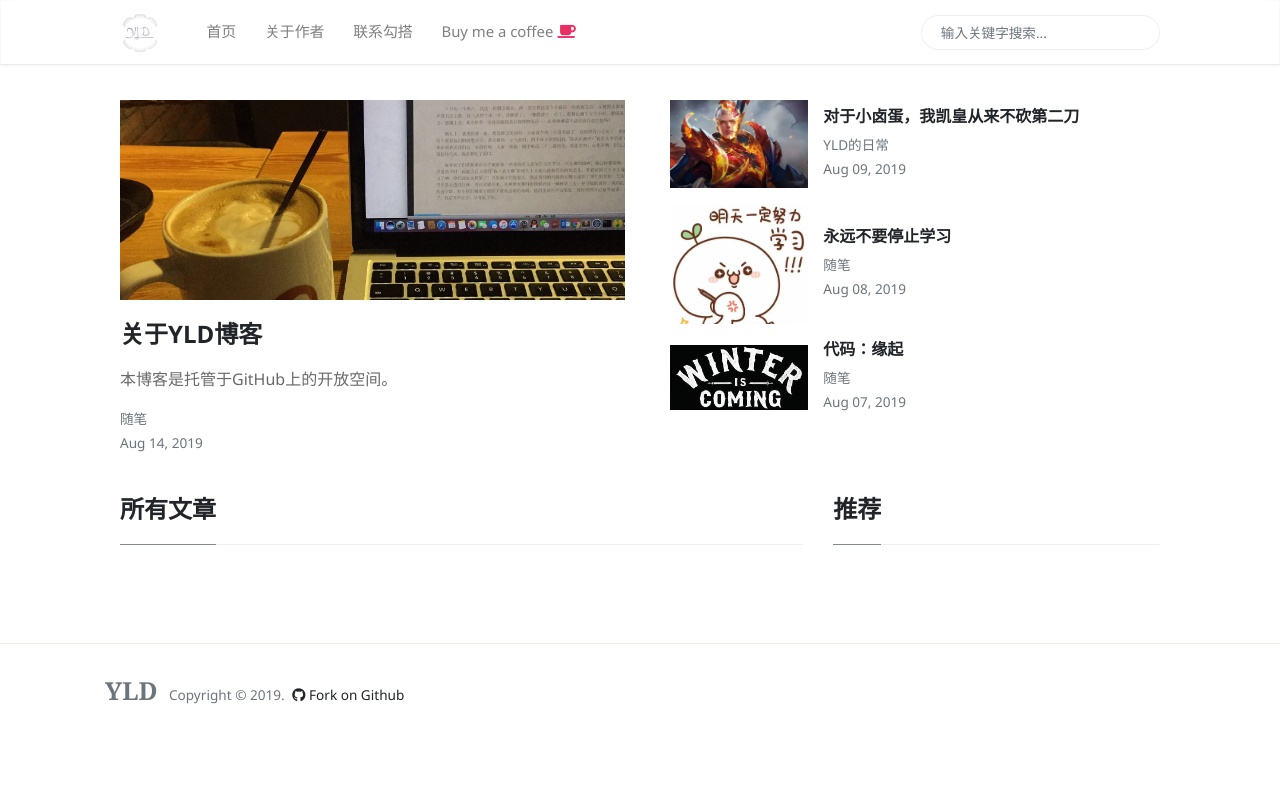
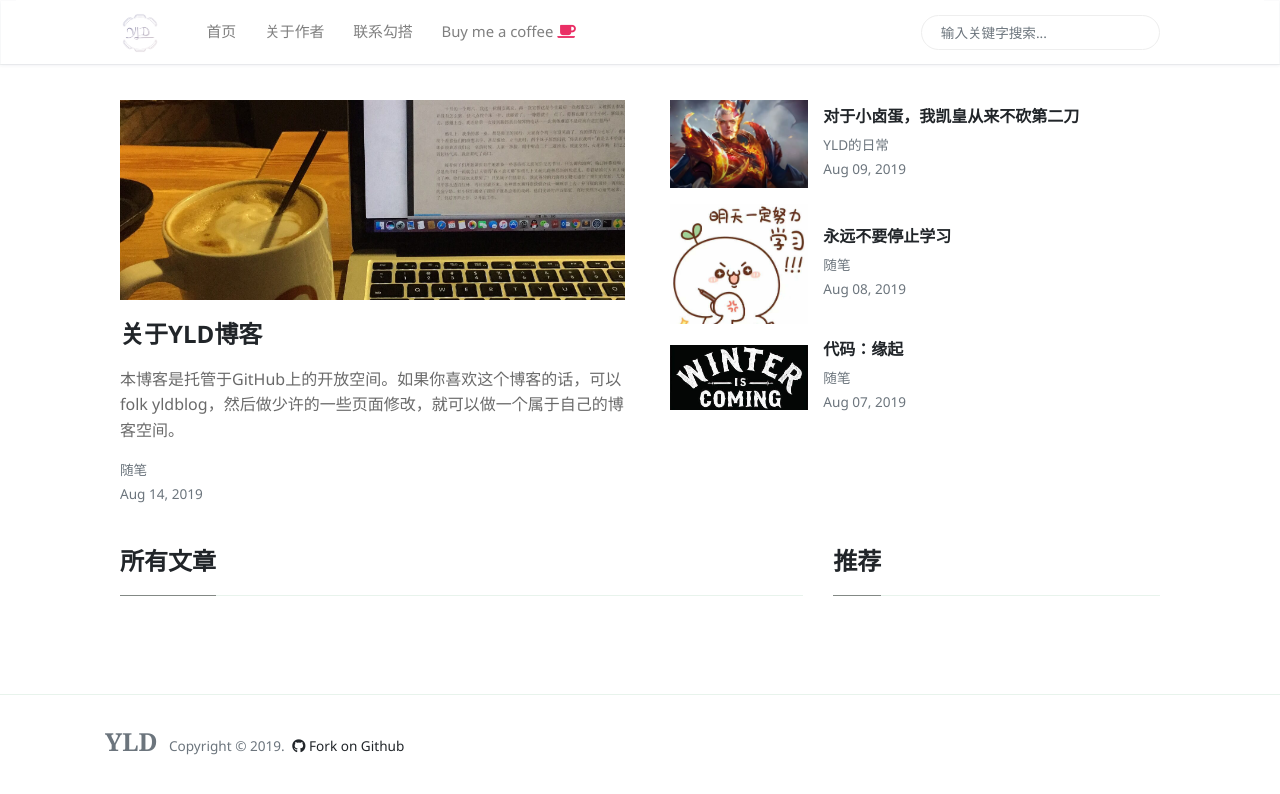
Before and after one commit to aiyld/yldblog, a Jekyll site: the page built from index.html, in a window 1280 px wide. Shown: the top 794 px of the page. Built offline with Jekyll 4.4.1, drawn with Linux system fonts in a browser that asks for light colours; nearby versions of some CDN libraries; the list of posts is cut into pages by our own code.

Commit message:
feat: Update article this blog

```diff
--- a/_posts/2019-08-14-this-blog.md
+++ b/_posts/2019-08-14-this-blog.md
@@ -6,30 +6,31 @@
 author: yld
 ---
 
-本博客是托管于GitHub上的开放空间。
+本博客是托管于GitHub上的开放空间。如果你喜欢这个博客的话，可以folk <a class="text-dark ml-1" target="_blank" href="https://github.com/aiyld/yldblog"><i class="fab fa-github"></i> yldblog</a>，然后做少许的一些页面修改，就可以做一个属于自己的博客空间。
 
 ### 作者YLD
 
-<div class="container">
-<div class="row justify-content-center">
-    <div class="col-md-8">
-        <div class="row align-items-center mb-5">
-            <div class="col-md-9">
-                <h2 class="font-weight-bold">{{page.title}} <span class="small btn btn-outline-success btn-sm btn-round"><a href="{{ site.authors.yld.twitter }}">关注</a></span></h2>
-                <p><a href="{{ site.authors.yld.site }}">{{ site.authors.yld.site }}</a></p>
-                <p class="excerpt">{{ site.authors.yld.bio }}</p>
-            </div>
-            <div class="col-md-3 text-right">
-                <img alt="{{ site.authors.yld.name }}" src="{{site.baseurl}}/{{ site.authors.yld.avatar }}" class="rounded-circle" height="100" width="100">
-            </div>
+<div class="row gap-y listrecent listrecent listauthor">
+    <div class="col-lg-6 mb-4">
+        <div class="p-4 border rounded">
+        <div class="row">
+        <div class="col-md-3 mb-4 mb-md-0"><img alt="{{ site.authors.yld.name }}" src="{{site.baseurl}}/{{ site.authors.yld.avatar }}" class="rounded-circle" height="80" width="80"></div>
+        <div class="col-md-9">
+        <a href="{{site.baseurl}}/author-{{ site.authors.yld.name | slugify }}">
+        <h4 class="text-dark mb-0"> {{ site.authors.yld.name }} </h4>
+        <small class="d-inline-block mt-1 mb-3 font-weight-normal">(查看发表)</small>
+        <div class="excerpt">{{ site.authors.yld.bio }}</div>
+        </a>
+        <div class="icon-block mt-3 d-flex justify-content-between">
+        <div>
+        <a target="_blank" href="{{ site.authors.yld.twitter }}"><i class="fab fa-twitter text-muted" aria-hidden="true"></i></a>  &nbsp;
+        <a target="_blank" href="{{ site.authors.yld.site }}"><i class="fa fa-globe text-muted" aria-hidden="true"></i></a> &nbsp;
         </div>
-        <h4 class="font-weight-bold spanborder"><span>文章</span></h4>
-            {% assign posts = site.posts | where:"author","yld" %}
-            {% for post in posts %}
-            {% include main-loop-card.html %}
-            {% endfor %}
+        </div>
+        </div>
+        </div>
+        </div>
     </div>
-</div>
 </div>
 
 评论和互动由第三方SamYoc提供的插件，更多详情可以访问[添加SamYoc到你的网站][samyoc-add]
```
